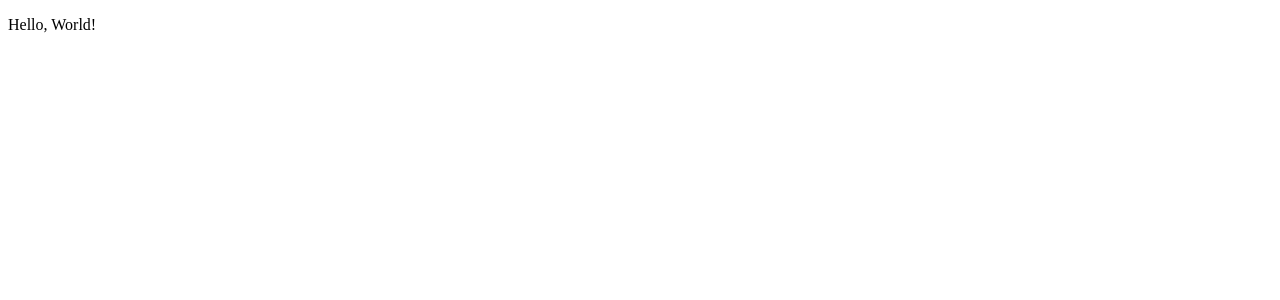
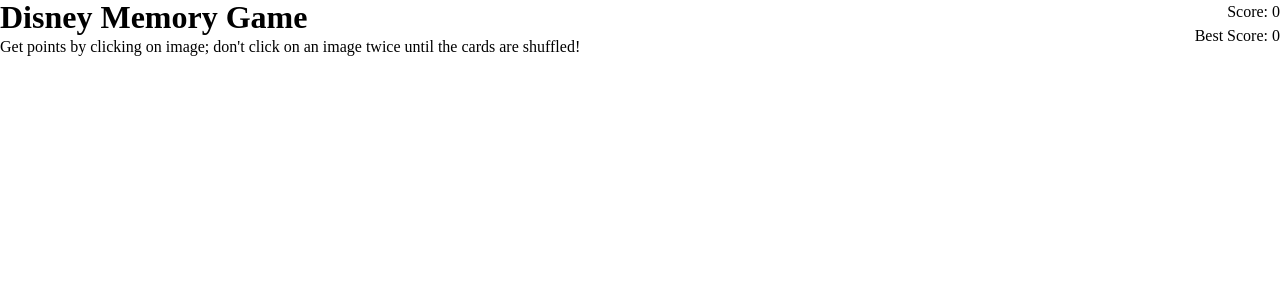
Before and after one commit to seba3510/memory-game, a React (Vite) app: page / in a window 1280 px wide. Shown: the top 300 px of the page. Built offline with nearby package versions, Linux system fonts and the light colour scheme; no server answers.

Commit message:
feat: display Header

```diff
--- a/src/App.jsx
+++ b/src/App.jsx
@@ -1,7 +1,17 @@
 import { useEffect, useState } from "react";
+
+import { Header } from "./components/Header";
+
+import "./styles/resets.css";
 
 function App() {
   const [characters, setCharacters] = useState([]);
+
+  const [score, setScore] = useState(0);
+
+  const [bestScore, setBestScore] = useState(0);
+
+  //======================================================================
 
   async function fetchCharacters() {
     try {
@@ -25,9 +35,11 @@ function App() {
     fetchCharacters();
   }, []);
 
+  //======================================================================
+
   return (
     <>
-      <p>Hello, World!</p>
+      <Header score={score} bestScore={bestScore} />
     </>
   );
 } // App()
--- /dev/null
+++ b/src/components/Header.jsx
@@ -0,0 +1,23 @@
+import styles from "../styles/modules/Header.module.css";
+function Header({ score, bestScore }) {
+  return (
+    <header>
+      <div className={styles.info}>
+        <h1>Disney Memory Game</h1>
+
+        <p>
+          Get points by clicking on image; don't click on an image twice until
+          the cards are shuffled!
+        </p>
+      </div>
+
+      <div className={styles.scores}>
+        <p>Score: {score}</p>
+
+        <p>Best Score: {bestScore}</p>
+      </div>
+    </header>
+  );
+} // Header()
+
+export { Header };
--- /dev/null
+++ b/src/styles/modules/Header.module.css
@@ -0,0 +1,16 @@
+header {
+	display: grid;
+	grid-template-columns: 1fr 250px;
+	grid-template-areas: "left right";
+}
+
+.info {
+	grid-area: "left";
+}
+
+.scores {
+	grid-area: "right";
+	display: flex;
+	flex-direction: column;
+	align-items: flex-end;
+}
```
Also changed, not shown: src/components/Card.jsx (added).
